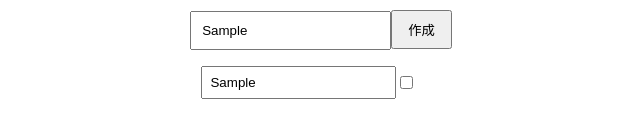
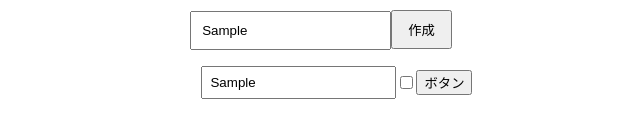
Before and after one commit to umedanaoyuki/todolist-with-typescript2, a React (Vite) app: page / in a window 1280 px wide. Both pictures are taken after typing "Sample" into the empty fields and a click on the input "作成". Shown: the part 375-512 px from the top of the page, without its empty margins (319-959 px from the left). Built offline with nearby package versions, Linux system fonts and the light colour scheme.

Commit message:
delete機能の実装

```diff
--- a/src/App.tsx
+++ b/src/App.tsx
@@ -56,6 +56,13 @@
         setTodos(newTodos);
     };
 
+    const handleDelete = (id: number) => {
+        const newTodos = todos.filter((todo) =>
+            todo.id !== id
+        )
+        setTodos(newTodos);
+    }
+
     return (
     <div className="App">
       <div>
@@ -72,8 +79,10 @@
                       <input className="inputText" value={todo.inputValue} type="text"
                              onChange={(e) => handleEdit(todo.id, e.target.value)} disabled={todo.checked}></input>
                       <input type="checkbox"
-                             onChange={(e) => handleChecked(todo.id, todo.checked)}></input>
+                             onChange={() => handleChecked(todo.id, todo.checked)}></input>
+                      <button onClick={() => handleDelete(todo.id)}>ボタン</button>
                   </li>
+
               ))}
           </ul>
 
```
